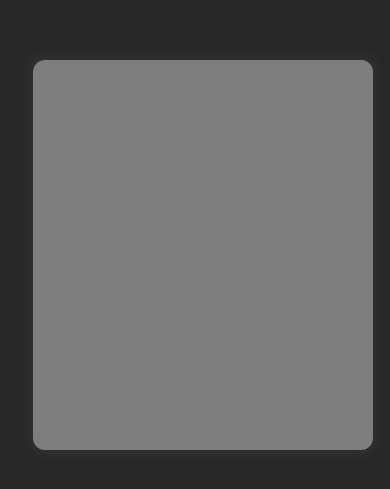
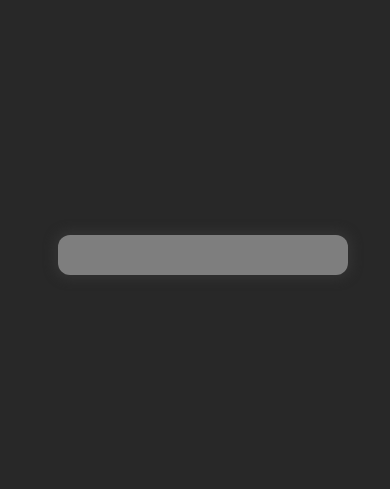
Before and after one commit to golsh1d/register-form, a plain HTML site: page frontend/index.html in a window 390 px wide. Shown: the part 175-664 px from the top of the page. Drawn offline with Linux system fonts and the light colour scheme.

Commit message:
responsived section

```diff
--- a/frontend/css/style.css
+++ b/frontend/css/style.css
@@ -9,8 +9,8 @@ body {
 }
 
 section {
-    width: 300px;
-    height: 350px;
+    width: 250px;
+    height: min-content;
     background-color: rgba(255, 255, 255, 0.4);
     border-radius: 12px;
     box-shadow: 0px 0px 10px 5px #313131;
--- a/frontend/index.html
+++ b/frontend/index.html
@@ -7,7 +7,7 @@
     <link rel="stylesheet" href="./css/style.css">
 </head>
 <body>
-    <section></section>
+    <section class="col-sm-6 col-lg-5 col-xl-4"></section>
     <script src="./scripts/app.js"></script>
 </body>
 </html>
```
